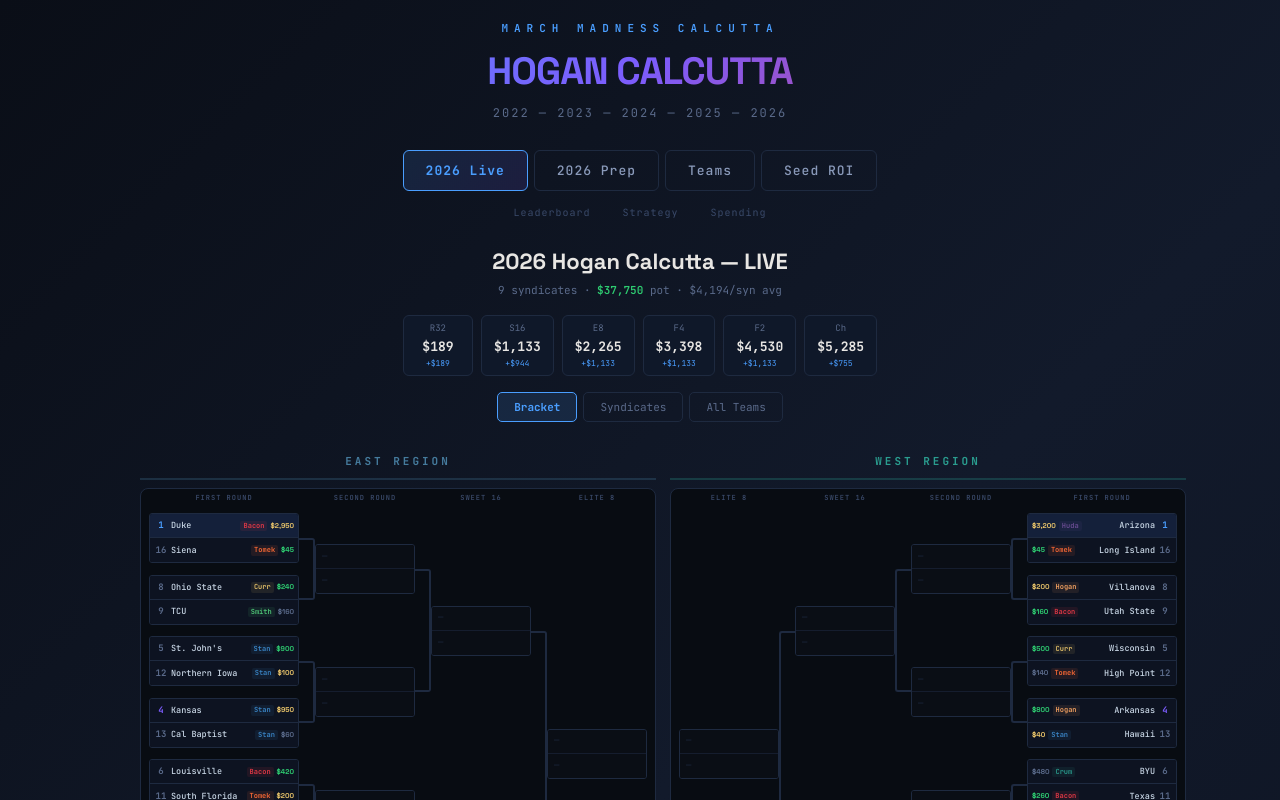
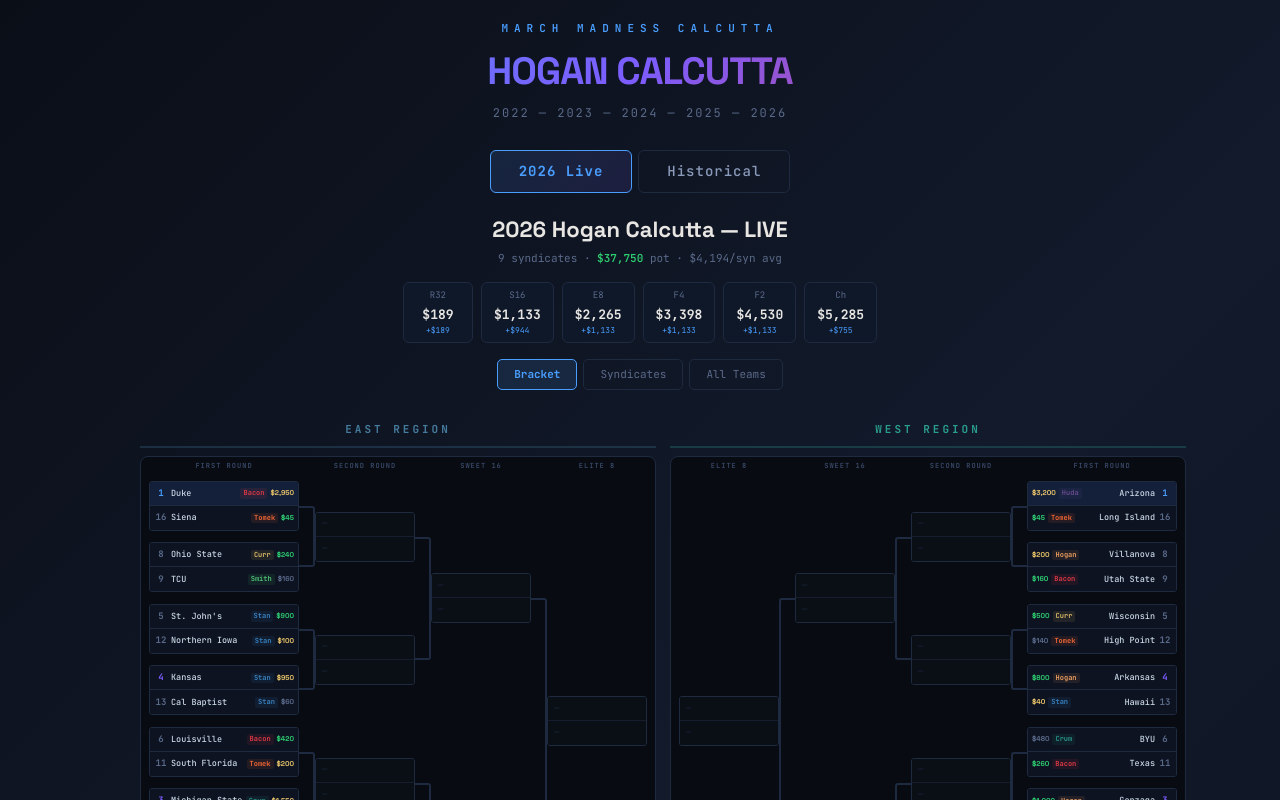
Before and after one commit to bswike/bpl, a React (Vite) app in the folder fpl-dashboard/: page /calcutta in a window 1280 px wide. Shown: the top 800 px of the page. Built offline with nearby package versions, Linux system fonts and the light colour scheme.

Commit message:
historical mode

```diff
--- a/fpl-dashboard/src/components/Calcutta.jsx
+++ b/fpl-dashboard/src/components/Calcutta.jsx
@@ -628,11 +628,11 @@ function getTeamValue(team) {
 }
 
 
-const MAIN_TABS = ["2026 Live", "2026 Prep", "Teams", "Seed ROI"];
-const EXTRA_TABS = ["Leaderboard", "Strategy", "Spending"];
+const HIST_TABS = ["2026 Prep", "Teams", "Seed ROI", "Leaderboard", "Strategy", "Spending"];
 
 export default function App() {
   const [activeTab, setActiveTab] = useState("2026 Live");
+  const [histTab, setHistTab] = useState("2026 Prep");
   const [selectedYear, setSelectedYear] = useState("All");
 
   return (
@@ -674,20 +674,19 @@ export default function App() {
         }}>2022 — 2023 — 2024 — 2025 — 2026</div>
       </div>
 
-      {/* Main tabs */}
+      {/* Top-level tabs */}
       <div style={{
         display: "flex",
         justifyContent: "center",
         gap: 6,
-        marginBottom: 10,
-        flexWrap: "wrap",
+        marginBottom: 20,
       }}>
-        {MAIN_TABS.map(tab => (
+        {["2026 Live", "Historical"].map(tab => (
           <button
             key={tab}
             onClick={() => setActiveTab(tab)}
             style={{
-              padding: "10px 22px",
+              padding: "10px 28px",
               background: activeTab === tab
                 ? "linear-gradient(135deg, #4a9eff22, #7c5cfc22)"
                 : "transparent",
@@ -695,7 +694,7 @@ export default function App() {
               borderRadius: 6,
               color: activeTab === tab ? "#4a9eff" : "#8a9aba",
               fontFamily: "inherit",
-              fontSize: 13,
+              fontSize: 14,
               fontWeight: activeTab === tab ? 700 : 500,
               cursor: "pointer",
               letterSpacing: 1,
@@ -705,36 +704,43 @@ export default function App() {
         ))}
       </div>
 
-      {/* Secondary tabs — smaller, muted */}
+      {activeTab === "2026 Live" && <Live2026 />}
+
+      {activeTab === "Historical" && (
+        <div>
+          {/* Historical sub-tabs */}
           <div style={{
             display: "flex",
             justifyContent: "center",
-        gap: 12,
-        marginBottom: 20,
+            gap: 4,
+            marginBottom: 12,
+            flexWrap: "wrap",
           }}>
-        {EXTRA_TABS.map(tab => (
+            {HIST_TABS.map(tab => (
               <button
                 key={tab}
-            onClick={() => setActiveTab(tab)}
+                onClick={() => setHistTab(tab)}
                 style={{
-              padding: "4px 10px",
-              background: "transparent",
-              border: "none",
-              borderBottom: activeTab === tab ? "1px solid #4a9eff" : "1px solid transparent",
-              color: activeTab === tab ? "#4a9eff" : "#3a4a6a",
+                  padding: "7px 16px",
+                  background: histTab === tab
+                    ? "linear-gradient(135deg, #4a9eff15, #7c5cfc15)"
+                    : "transparent",
+                  border: `1px solid ${histTab === tab ? "#4a9eff88" : "#1e2a40"}`,
+                  borderRadius: 5,
+                  color: histTab === tab ? "#4a9eff" : "#5a6a8a",
                   fontFamily: "inherit",
-              fontSize: 10,
-              fontWeight: activeTab === tab ? 600 : 400,
+                  fontSize: 11,
+                  fontWeight: histTab === tab ? 700 : 400,
                   cursor: "pointer",
-              letterSpacing: 1,
+                  letterSpacing: 0.5,
                   transition: "all 0.2s",
                 }}
               >{tab}</button>
             ))}
           </div>
 
-      {/* Year filter - only show for historical tabs */}
-      {activeTab !== "2026 Live" && activeTab !== "2026 Prep" && activeTab !== "Spending" && (
+          {/* Year filter — hide for Prep and Spending */}
+          {histTab !== "2026 Prep" && histTab !== "Spending" && (
             <div style={{
               display: "flex",
               justifyContent: "center",
@@ -761,13 +767,14 @@ export default function App() {
             </div>
           )}
 
-      {activeTab === "2026 Live" && <Live2026 />}
-      {activeTab === "2026 Prep" && <AuctionPrep />}
-      {activeTab === "Leaderboard" && <Leaderboard year={selectedYear} />}
-      {activeTab === "Seed ROI" && <SeedROI year={selectedYear} />}
-      {activeTab === "Strategy" && <Strategy year={selectedYear} />}
-      {activeTab === "Teams" && <TeamExplorer year={selectedYear} />}
-      {activeTab === "Spending" && <SpendingAnalysis />}
+          {histTab === "2026 Prep" && <AuctionPrep />}
+          {histTab === "Leaderboard" && <Leaderboard year={selectedYear} />}
+          {histTab === "Seed ROI" && <SeedROI year={selectedYear} />}
+          {histTab === "Strategy" && <Strategy year={selectedYear} />}
+          {histTab === "Teams" && <TeamExplorer year={selectedYear} />}
+          {histTab === "Spending" && <SpendingAnalysis />}
+        </div>
+      )}
     </div>
   );
 }
```
Lines whose indentation alone changed are shown as unchanged.
